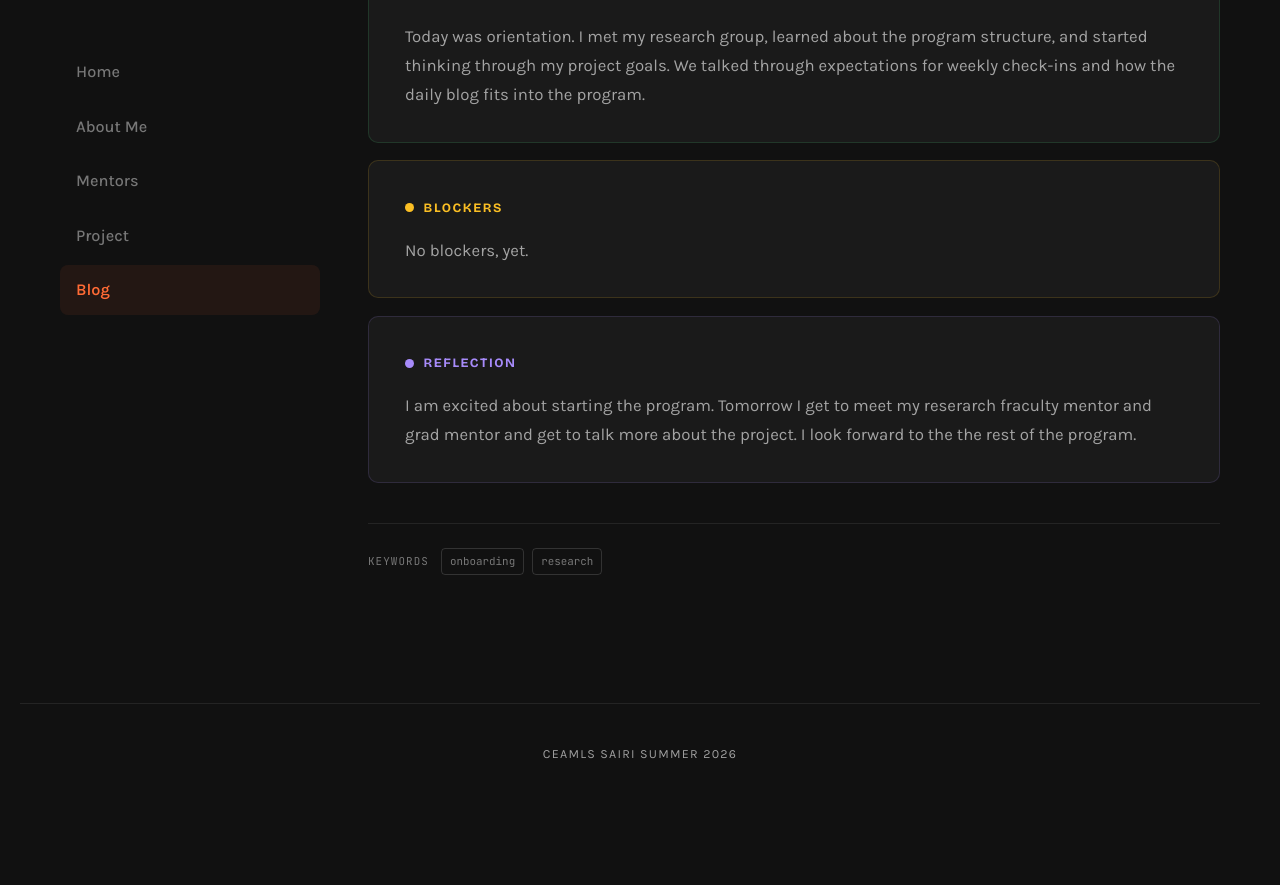
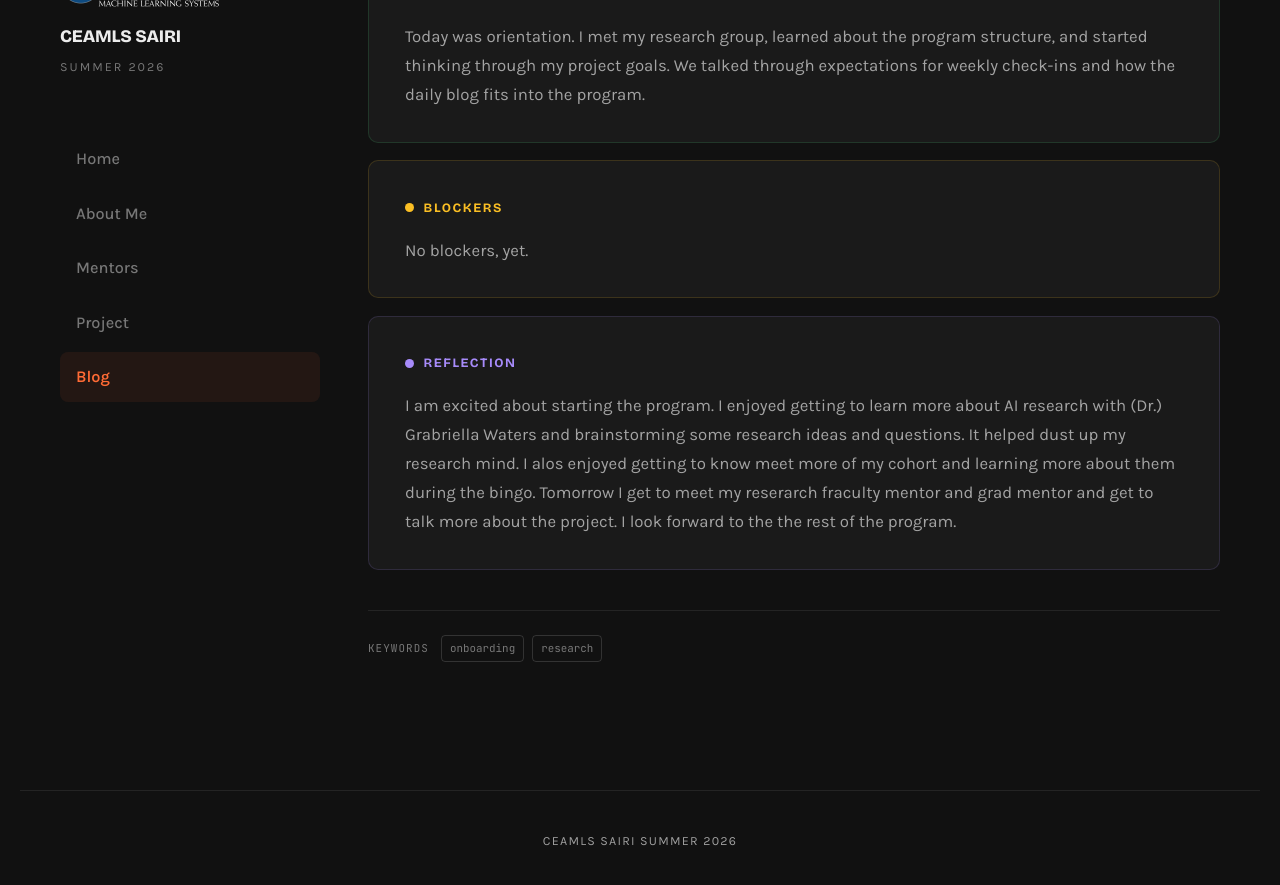
Before and after one commit to amudzingwa/amudzingwaceamls26.github.io, a Jekyll site: the page built from _posts/2026-06-01-day-1.md, in a window 1280 px wide and 900 px high, scrolled down 379 px. Shown: the top 885 px of the window. Built offline with Jekyll 4.4.1, drawn with Linux system fonts in a browser that asks for light colours; before the commit the page ends 1192 px from its top, so only the background shows below that.

Commit message:
Update 2026-06-01-day-1.md

```diff
--- a/_posts/2026-06-01-day-1.md
+++ b/_posts/2026-06-01-day-1.md
@@ -14,5 +14,5 @@ blockers: |
   No blockers, yet.
 
 reflection: |
-  I am excited about starting the program. Tomorrow I get to meet my reserarch fraculty mentor and grad mentor and get to talk more about the project. I look forward to the the rest of the program.
+  I am excited about starting the program. I enjoyed getting to learn more about AI research with (Dr.) Grabriella Waters and brainstorming some research ideas and questions. It helped dust up my research mind. I alos enjoyed getting to know meet more of my cohort and learning more about them during the bingo. Tomorrow I get to meet my reserarch fraculty mentor and grad mentor and get to talk more about the project. I look forward to the the rest of the program.
 ---
```
